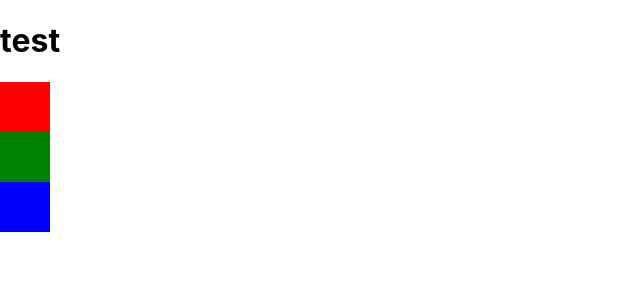
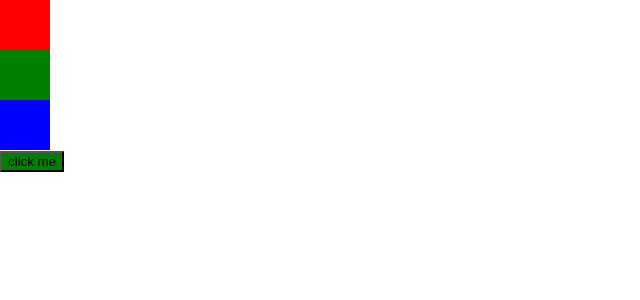
Before and after one commit to Ali-GreenHeart/fe07-react, a React (Create React App) app: page / in a window 1280 px wide. Shown: the top 300 px of the page, without its empty margins (0-640 px from the left). Built offline with nearby package versions, Linux system fonts and the light colour scheme.

Commit message:
add Button component

```diff
--- a/src/App.jsx
+++ b/src/App.jsx
@@ -1,14 +1,17 @@
-import { PaintQuadrat, ali } from "./PaintQuadrat"
+import Button from "./components/Button";
+import { PaintQuadrat } from "./components/PaintQuadrat";
 
 function App() {
   return (
     <div>
-      <h1>{ali}</h1>
       {/*props-> react componentlerinin attribute-lardiri */}
       <PaintQuadrat bgColor='red' />
       <PaintQuadrat bgColor='green' />
       <PaintQuadrat bgColor='blue' />
       {/* {PaintQuadrat({ bgColor: 'green' })} */}
+      <Button clickleyende={() => {
+        console.log('clicked on me!')
+      }} bgColor="green" text="click me" />
     </div>
   );
 }
--- /dev/null
+++ b/src/components/Button.jsx
@@ -0,0 +1,12 @@
+function Button({ bgColor, text, clickleyende }) {
+    return (
+        <button style={{
+            backgroundColor: bgColor
+        }}
+            onClick={clickleyende}
+        >
+            {text}
+        </button>
+    )
+}
+export default Button;
```
Also changed, not shown: src/components/PaintQuadrat.jsx (renamed from src/PaintQuadrat.jsx).
